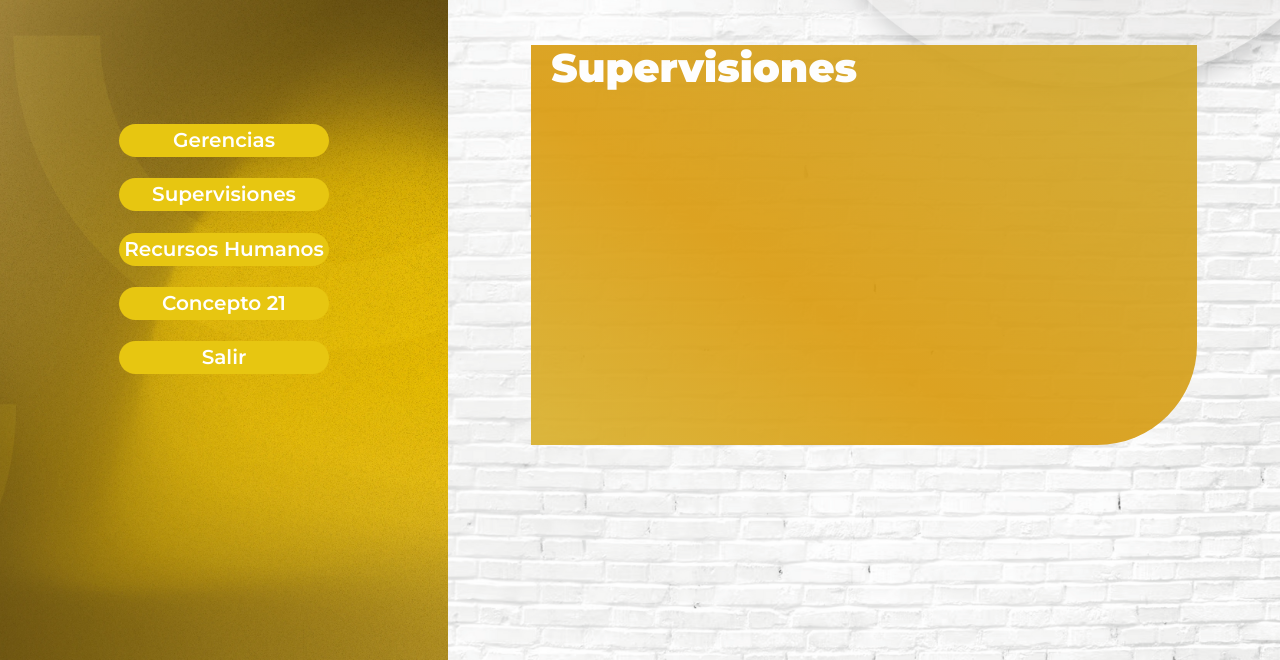
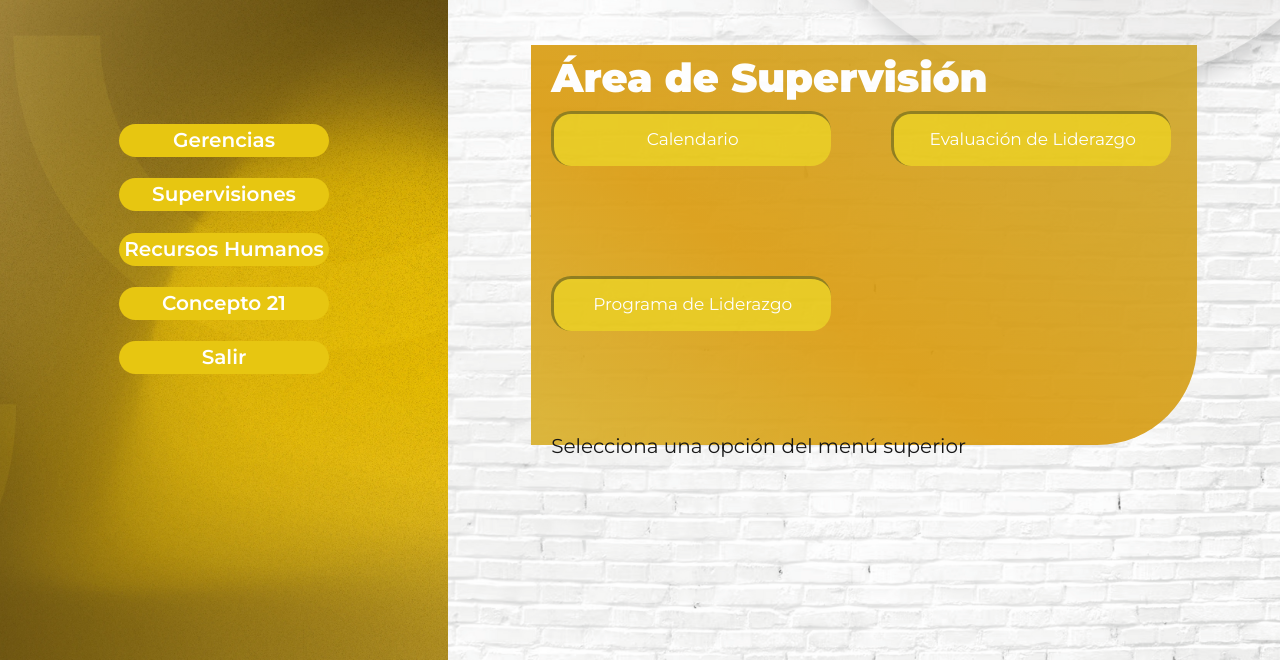
Before and after one commit to Miguel03nx/Magna_C21, a PHP site: page /supervisiones.php in a window 1280 px wide. Shown: the part 201-861 px from the top of the page. Run offline with PHP 8.4, Linux system fonts and the light colour scheme; style sheets or scripts are compiled from the project's sources.

Commit message:
Update supervisiones.php

```diff
--- a/supervisiones.php
+++ b/supervisiones.php
@@ -33,20 +33,43 @@ incluirTemplate('header');
             </section> <!-- aqui termina el section del segundo logo -->
 
             <div class="titulo1">
-                <h1 class="titulo1H">¡Haz que valga la pena!</h1>
+                <h1 class="titulo1H">¡Haz que hoy valga la pena!</h1>
             </div> <!-- aqui termina el div del primer titulo HAZ QUE VALGA LA PENA-->
 
-            <section class="auxcontenido">
+            <section class="auxcontenido" >
 
                 <section class="contenido">
 
-                    <h1>Supervisiones</h1>
+                    <h1 style="margin-bottom: 1rem; margin-top: 1rem;">Área de Supervisión</h1>
+
+                    <!-- seccion de botones para supervisiones -->
+                    <div class="botonesG" id="botonesG"> <!-- div que contiene los botones -->
+
+                        <button type="submit" class="boton1" data-contenido="calendario">
+                            <p>Calendario</p>
+                        </button>
+
+                        <button type="submit" class="boton1" data-contenido="evaluacion-liderazgo">
+                            <p>Evaluación de Liderazgo</p>
+                        </button>
+
+                        <button type="submit" class="boton1" data-contenido="programa-liderazgo">
+                            <p>Programa de Liderazgo</p>
+                        </button>
+
+                    </div>
+
+                    <div class="contenido-dinamico">
+                        <p>Selecciona una opción del menú superior</p>
+                    </div>
 
                 </section> <!-- AQUI TERMINA EL SECTION DONDE CONTIENE LOS PARRAFOS Y MAS -->
             </section>
 
-
         </section>
     </section>
 </body>
-</html>
+
+<?php
+    incluirTemplate('footer');
+?>
```
